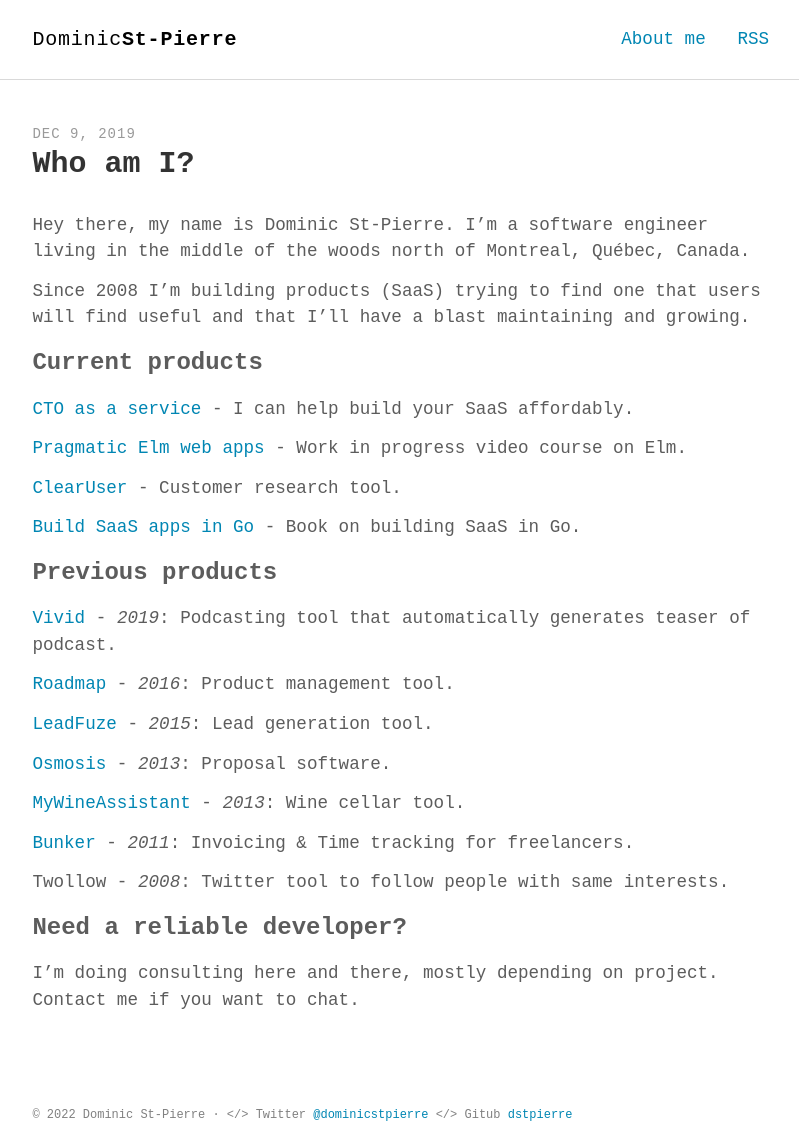
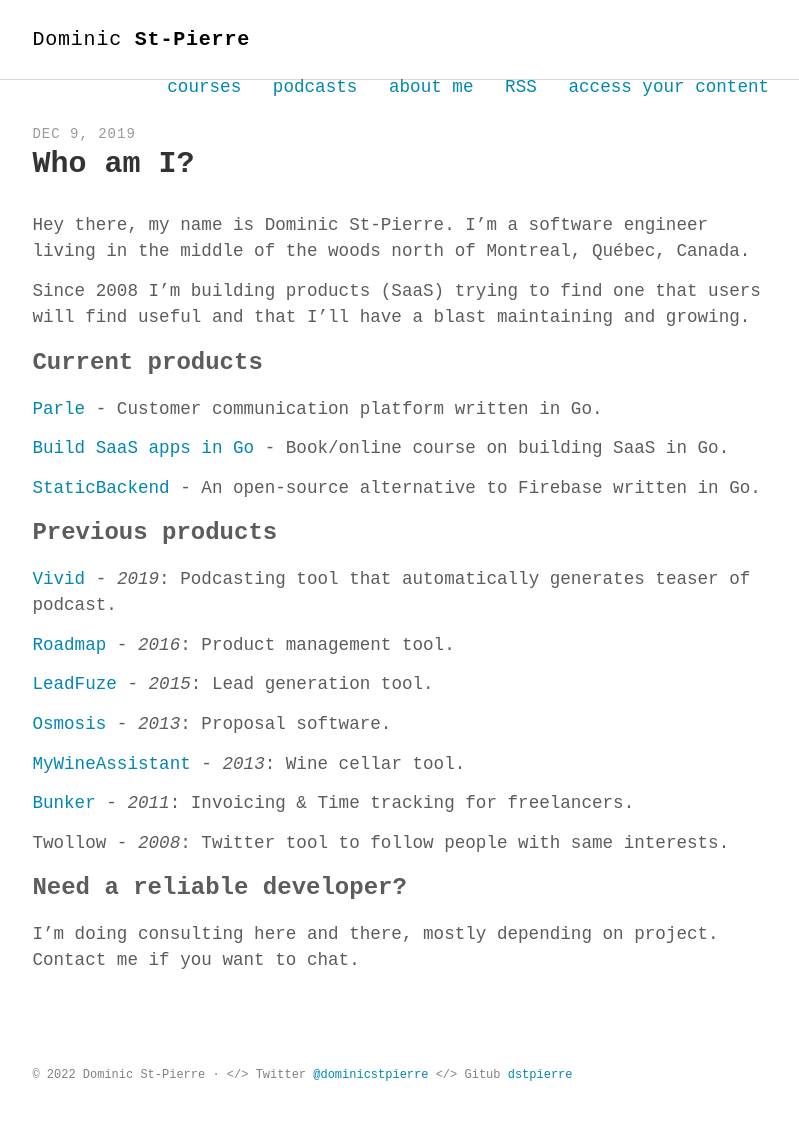
Before and after one commit to dstpierre/dstpierre.github.io, a Jekyll site: the page built from about.md, in a window 1280 px wide, cut to the strip 0-1133 px from the top of the page. Shown: the whole strip, without its empty margins (234-1033 px from the left). Built offline with Jekyll 4.4.1, drawn with Linux system fonts in a browser that asks for light colours; some web fonts are replaced; comment, search, counter and statistics services are not loaded.

Commit message:
added podcasts and courses and nav links

```diff
--- a/_config.yml
+++ b/_config.yml
@@ -28,7 +28,7 @@
 
 # Author settings
 author:
-  name     : "John Doe"
+  name     : "Dominic St-Pierre"
 
 plugins:
   - jekyll-sitemap
--- a/_includes/nav.html
+++ b/_includes/nav.html
@@ -1,10 +1,29 @@
 
 <nav class="nav">
   <div class="container">
-    <h1 class="logo"><a href="{{ '/' | prepend: site.baseurl | prepend: site.url }}">{{ site.title_left }}<span>{{ site.title_right }}</span></a></h1>
+    <h1 class="logo"><a href="{{ '/' | prepend: site.baseurl | prepend: site.url }}">{{ site.title_left }} <span>{{ site.title_right }}</span></a></h1>
     <ul class="navbar">
-      <li><a href="{{ '/about' | prepend: site.baseurl | prepend: site.url }}">About me</a></li>
+      <li>
+        <a href="{{ '/courses' | prepend: site.baseurl | prepend: site.url }}">
+          courses
+        </a>
+      </li>
+      <li>
+        <a href="{{ '/podcasts' | prepend: site.baseurl | prepend: site.url }}">
+          podcasts
+        </a>
+      </li>
+      <li>
+        <a href="{{ '/about' | prepend: site.baseurl | prepend: site.url }}">
+          about me
+        </a>
+      </li>
       <li><a href="{{ "/feed.xml" | prepend: site.baseurl | prepend: site.url }}" target="_blank">RSS</a></li>
+      <li>
+        <a href="https://store.dominicstpierre.com/login">
+          access your content
+        </a>
+      </li>
     </ul>
   </div>
 </nav>
--- a/about.md
+++ b/about.md
@@ -12,13 +12,13 @@
 
 ### Current products
 
-[CTO as a service](/cto-as-a-service) - I can help build your SaaS affordably.
+[Parle](https://parle.io) - Customer communication platform written in Go.
 
-[Pragmatic Elm web apps](/videos/pragmatic-elm-web-apps) - Work in progress video course on Elm.
+[Build SaaS apps in Go](https://buildsaasappingo.com) - Book/online course on
+building SaaS in Go.
 
-[ClearUser](https://clearuser.com) - Customer research tool.
-
-[Build SaaS apps in Go](https://buildsaasappingo.com) - Book on building SaaS in Go.
+[StaticBackend](https://staticbackend.com) - An open-source alternative to
+Firebase written in Go.
 
 ### Previous products
 
@@ -39,4 +39,5 @@
 
 ### Need a reliable developer?
 
-I'm doing consulting here and there, mostly depending on project. Contact me if you want to chat.
+I'm doing consulting here and there, mostly depending on project. Contact me if
+you want to chat.
```
Also changed, not shown: courses.md (added, +15 -0 lines), podcasts.md (added, +23 -0 lines).
